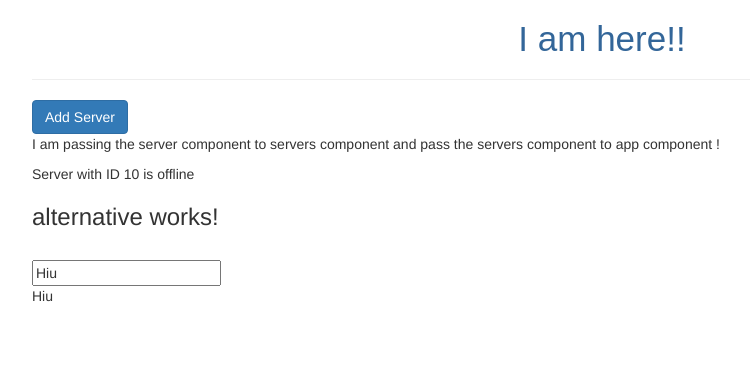
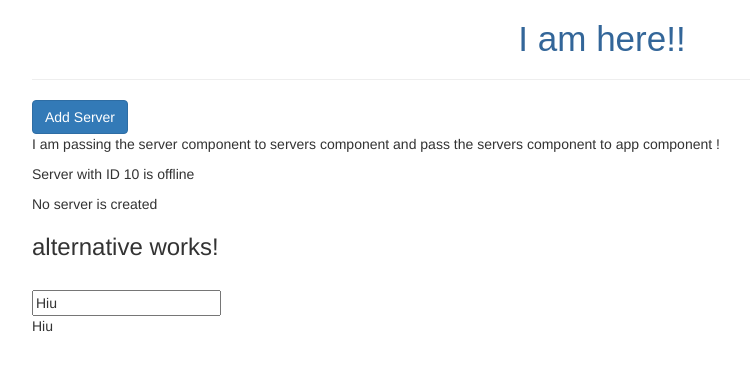
Before and after one commit to HiufaiLau/Angular-SPA, an Angular app: page / in a window 1280 px wide. Shown: the top 370 px of the page, without its empty margins (38-788 px from the left). Built offline with nearby package versions, Linux system fonts and the light colour scheme.

Commit message:
angular with different bindings

```diff
--- a/src/app/app.component.html
+++ b/src/app/app.component.html
@@ -13,7 +13,7 @@
       <div class="app-servers"></div>
 
       <br>
-
+      <!-- two-way binding -->
       <input type="text" [(ngModel)]="name">
       <p>{{name}}</p>
     </div>
--- a/src/app/servers/servers.component.html
+++ b/src/app/servers/servers.component.html
@@ -1,6 +1,12 @@
-<!-- property binding -->
-<button class="btn btn-primary" [disabled]="!allowNewServer">Add Server</button>
+<!-- property binding, it is not the attribute -->
+<!-- onclick eventlistener = (click)="" -->
+<!-- For events, you don't bind to onclick but only to click (=> (click)). -->
+<button class="btn btn-primary" [disabled]="!allowNewServer" (click)="onCreateServer()">Add Server</button>
 <app-server></app-server>
 <!-- <app-server></app-server> -->
 
+<!-- property binding, it is not the attribute -->
+<!-- <p [innerText]="allowNewServer"></p> -->
+
+<p>{{serverCreationStatus}}</p>
 <app-alternative></app-alternative>
--- a/src/app/servers/servers.component.ts
+++ b/src/app/servers/servers.component.ts
@@ -12,6 +12,7 @@ import { Server } from 'selenium-webdriver/safari';
   styleUrls: ['./servers.component.css']
 })
 export class ServersComponent implements OnInit {
+  serverCreationStatus='No server is created';
  allowNewServer = false;
   constructor() {
     setTimeout(()=>{
@@ -22,4 +23,7 @@ export class ServersComponent implements OnInit {
   ngOnInit() {
   }
 
+  onCreateServer(){
+    this.serverCreationStatus = "Server is created";
+  }
 }
```
